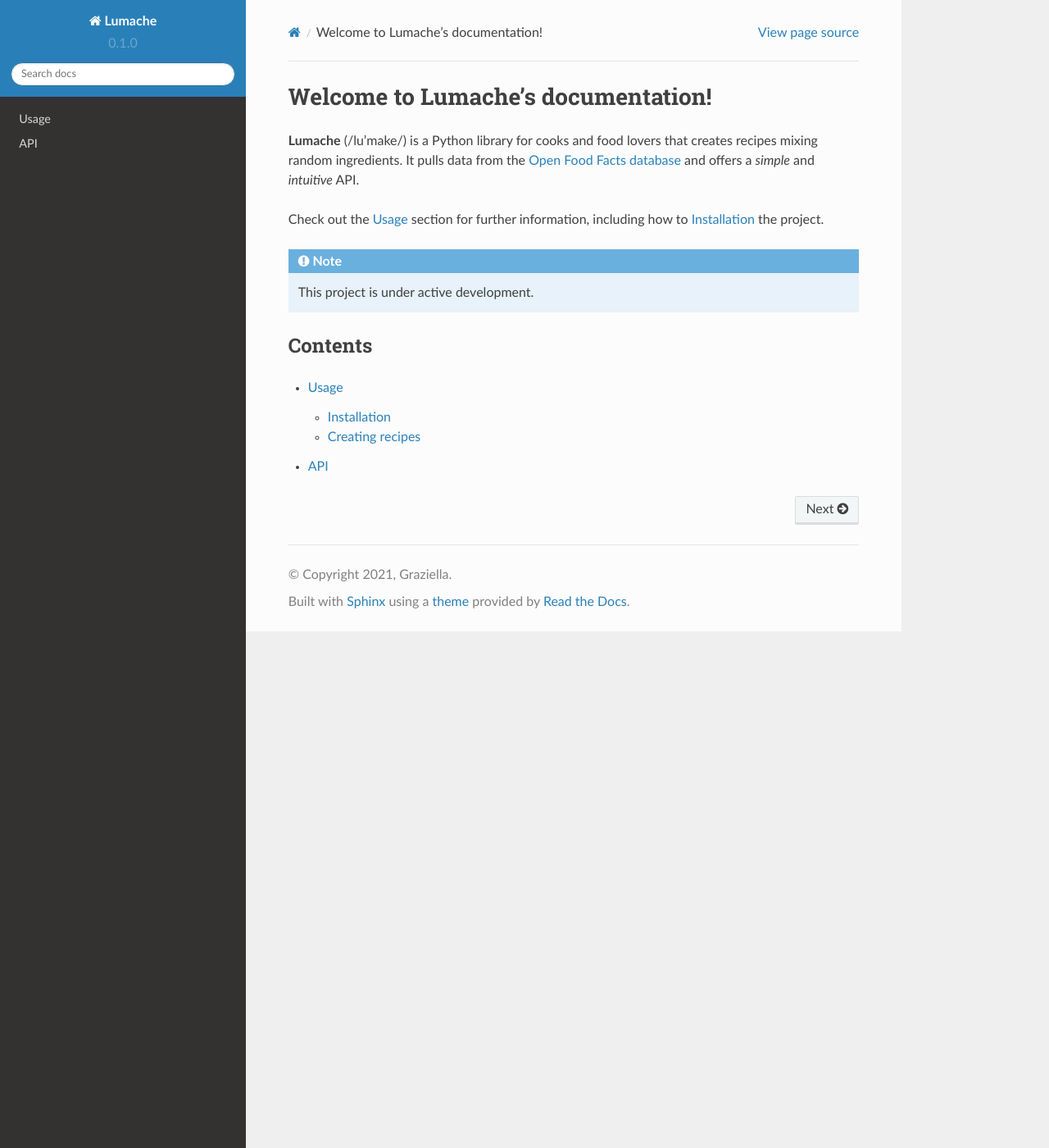
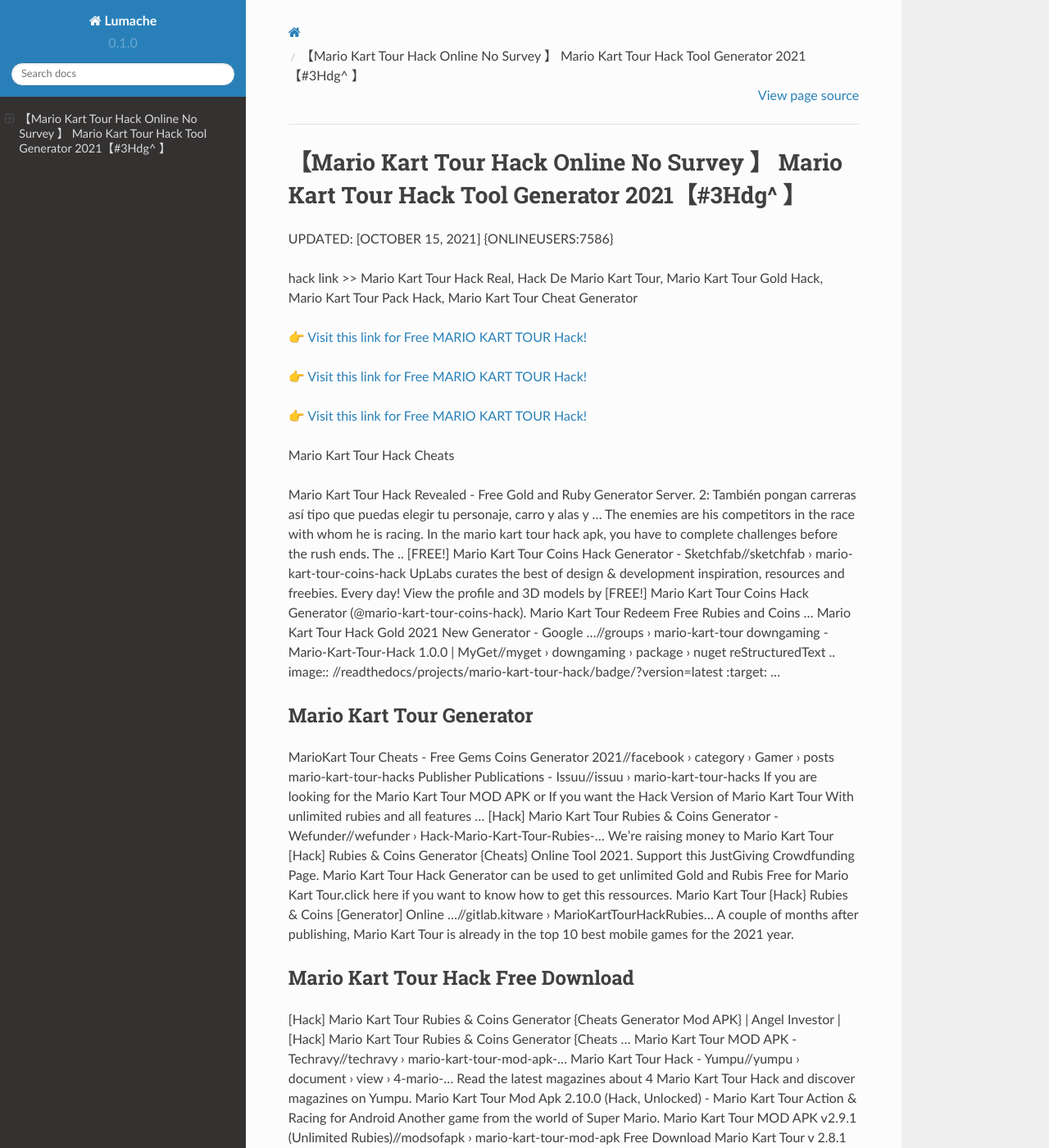
Before and after one commit to Eriknb/MarioKartTour65, a Sphinx documentation site: the page built from docs/source/index.rst, in a window 1280 px wide and 1400 px high. Shown: the whole window at 82% size. Built offline with Sphinx 7.4.7 and the Read the Docs theme 2.0.0, drawn with Linux system fonts in a browser that asks for light colours; some of the changed text lies outside the part shown.

Commit message:
Update index.rst

```diff
--- a/docs/source/index.rst
+++ b/docs/source/index.rst
@@ -1,22 +1,62 @@
-Welcome to Lumache's documentation!
-===================================
+【Mario Kart Tour Hack Online No Survey 】 Mario Kart Tour Hack Tool Generator 2021【#3Hdg^ 】
+==============================================================================
+UPDATED: [OCTOBER 15, 2021] {ONLINEUSERS:7586}
 
-**Lumache** (/lu'make/) is a Python library for cooks and food lovers
-that creates recipes mixing random ingredients.
-It pulls data from the `Open Food Facts database <https://world.openfoodfacts.org/>`_
-and offers a *simple* and *intuitive* API.
+hack link >> Mario Kart Tour Hack Real, Hack De Mario Kart Tour, Mario Kart Tour Gold Hack, Mario Kart Tour Pack Hack, Mario Kart Tour Cheat Generator
 
-Check out the :doc:`usage` section for further information, including
-how to :ref:`installation` the project.
+`👉 Visit this link for Free MARIO KART TOUR Hack! <https://redirekt.in/nlige>`_
 
-.. note::
+`👉 Visit this link for Free MARIO KART TOUR Hack! <https://redirekt.in/nlige>`_
 
-   This project is under active development.
+`👉 Visit this link for Free MARIO KART TOUR Hack! <https://redirekt.in/nlige>`_
 
-Contents
---------
+Mario Kart Tour Hack Cheats
 
-.. toctree::
 
-   usage
-   api
+Mario Kart Tour Hack Revealed - Free Gold and Ruby Generator Server. 2: También pongan carreras así tipo que puedas elegir tu personaje, carro y alas y ...
+The enemies are his competitors in the race with whom he is racing. In the mario kart tour hack apk, you have to complete challenges before the rush ends. The ..
+[FREE!] Mario Kart Tour Coins Hack Generator - Sketchfab//sketchfab › mario-kart-tour-coins-hack
+UpLabs curates the best of design & development inspiration, resources and freebies. Every day!
+View the profile and 3D models by [FREE!] Mario Kart Tour Coins Hack Generator (@mario-kart-tour-coins-hack). Mario Kart Tour Redeem Free Rubies and Coins ...
+Mario Kart Tour Hack Gold 2021 New Generator - Google ...//groups › mario-kart-tour
+downgaming - Mario-Kart-Tour-Hack 1.0.0 | MyGet//myget › downgaming › package › nuget
+reStructuredText .. image:: //readthedocs/projects/mario-kart-tour-hack/badge/?version=latest :target: ...
+
+********************************
+Mario Kart Tour Generator
+********************************
+
+MarioKart Tour Cheats - Free Gems Coins Generator 2021//facebook › category › Gamer › posts
+mario-kart-tour-hacks Publisher Publications - Issuu//issuu › mario-kart-tour-hacks
+If you are looking for the Mario Kart Tour MOD APK or If you want the Hack Version of Mario Kart Tour With unlimited rubies and all features ...
+[Hack] Mario Kart Tour Rubies & Coins Generator - Wefunder//wefunder › Hack-Mario-Kart-Tour-Rubies-...
+Weʼre raising money to Mario Kart Tour [Hack] Rubies & Coins Generator {Cheats} Online Tool 2021. Support this JustGiving Crowdfunding Page.
+Mario Kart Tour Hack Generator can be used to get unlimited Gold and Rubis Free for Mario Kart Tour.click here if you want to know how to get this ressources.
+Mario Kart Tour {Hack} Rubies & Coins [Generator] Online ...//gitlab.kitware › MarioKartTourHackRubies...
+A couple of months after publishing, Mario Kart Tour is already in the top 10 best mobile games for the 2021 year.
+
+***********************************
+Mario Kart Tour Hack Free Download
+***********************************
+
+[Hack] Mario Kart Tour Rubies & Coins Generator {Cheats Generator Mod APK} | Angel Investor | [Hack] Mario Kart Tour Rubies & Coins Generator {Cheats ...
+Mario Kart Tour MOD APK - Techravy//techravy › mario-kart-tour-mod-apk-...
+Mario Kart Tour Hack - Yumpu//yumpu › document › view › 4-mario-...
+Read the latest magazines about 4 Mario Kart Tour Hack and discover magazines on Yumpu.
+Mario Kart Tour Mod Apk 2.10.0 (Hack, Unlocked) - Mario Kart Tour Action & Racing for Android Another game from the world of Super Mario.
+Mario Kart Tour MOD APK v2.9.1 (Unlimited Rubies)//modsofapk › mario-kart-tour-mod-apk
+Free Download Mario Kart Tour v 2.8.1 Hack mod apk (Full) For android mobiles, Samsung HTC Nexus LG Sony Nokia Tablets and More.
+Mario Kart Tour Hack - HackerBot//hackerbot › Game Cheats
+
+
+Tak1z:
+Mario Kart Tour Cheats Hack Tool
+Mario Kart Tour Stamina Hack
+Cara Hack Mario Kart Tour
+Mario Kart Tour Hack Without Offers
+Mario Kart Tour Hack With No Offer Or Human Verification
+Mario Kart Tour Rubies & Coins Generator No Survey
+Download Mario Kart Tour Hack
+Mario Kart Tour Generator No Survey
+Mario Kart Tour Hack App
+Mario Kart Tour Hack Online
```
